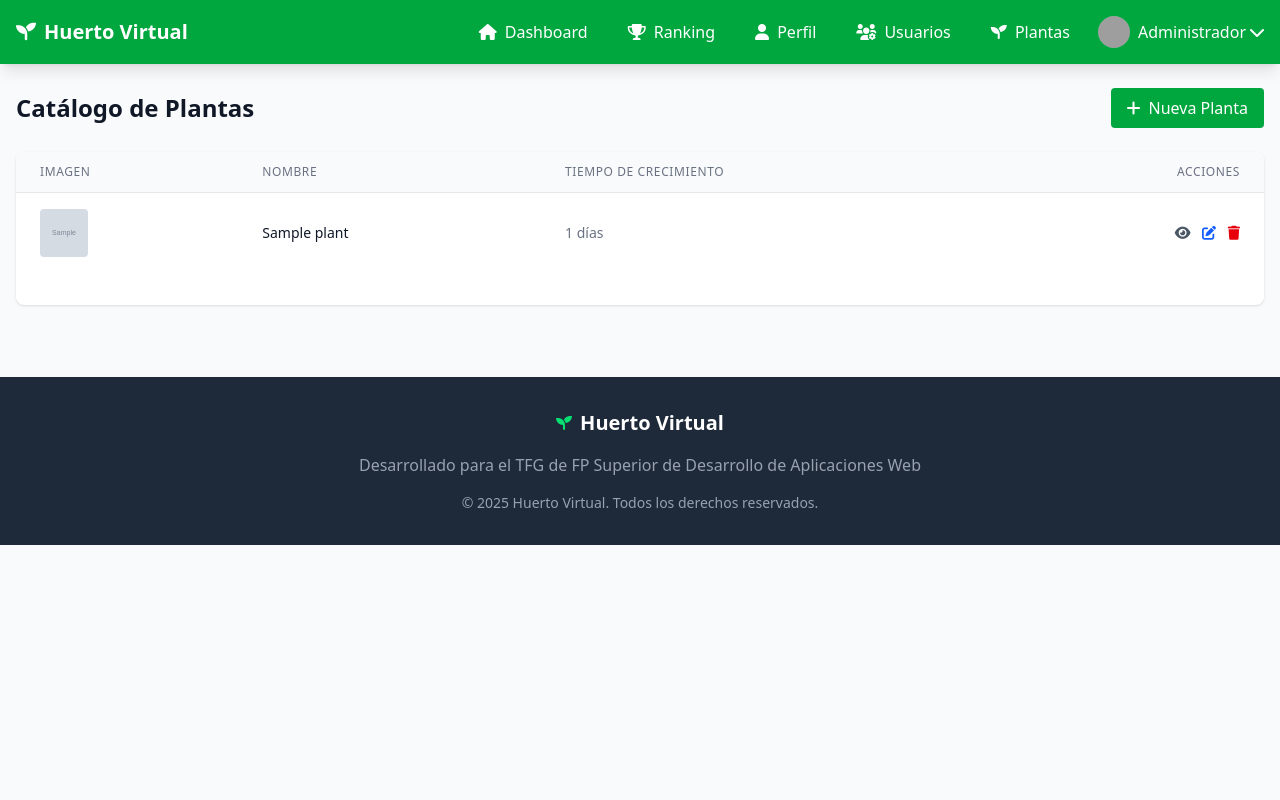
After one commit to Nvrafael/huerto-virtual, a Laravel app: page /admin/plants in a window 1280 px wide. The commit adds this page. Run offline with Laravel 12, Linux system fonts and the light colour scheme; a user stored in the database is signed in; data comes from the database, SQL or seed files in the repository; tables that the repository leaves empty hold one stand-in row (values such as "Sample post"); grey boxes marked "Sample" are stand-in pictures; style sheets or scripts are compiled from the project's sources; grey boxes are pictures that could not be loaded.

Commit message:
feat: Add plant management functionality for administrators
Co-authored-by: rafaelnavarrovillar <rafaelnavarrovillar@gmail.com>

```diff
--- /dev/null
+++ b/app/Http/Controllers/Admin/PlantController.php
@@ -0,0 +1,98 @@
+<?php
+
+namespace App\Http\Controllers\Admin;
+
+use App\Http\Controllers\Controller;
+use App\Models\Plant;
+use Illuminate\Http\Request;
+use Illuminate\Support\Facades\Storage;
+
+class PlantController extends Controller
+{
+    public function __construct()
+    {
+        $this->middleware(['auth', 'role:administrador']);
+    }
+
+    public function index()
+    {
+        $plants = Plant::orderBy('created_at', 'desc')->paginate(12);
+        return view('admin.plants.index', compact('plants'));
+    }
+
+    public function create()
+    {
+        return view('admin.plants.create');
+    }
+
+    public function store(Request $request)
+    {
+        $validated = $request->validate([
+            'name' => ['required', 'string', 'max:255'],
+            'growth_time_days' => ['required', 'integer', 'min:1', 'max:3650'],
+            'description' => ['nullable', 'string'],
+            'image' => ['nullable', 'image', 'mimes:jpeg,png,jpg,webp', 'max:2048'],
+        ]);
+
+        $imagePath = null;
+        if ($request->hasFile('image')) {
+            $imagePath = $request->file('image')->store('plants', 'public');
+        }
+
+        Plant::create([
+            'name' => $validated['name'],
+            'growth_time_days' => $validated['growth_time_days'],
+            'description' => $validated['description'] ?? null,
+            'image_path' => $imagePath,
+        ]);
+
+        return redirect()->route('admin.plants.index')->with('success', 'Planta creada correctamente.');
+    }
+
+    public function show(Plant $plant)
+    {
+        return view('admin.plants.show', compact('plant'));
+    }
+
+    public function edit(Plant $plant)
+    {
+        return view('admin.plants.edit', compact('plant'));
+    }
+
+    public function update(Request $request, Plant $plant)
+    {
+        $validated = $request->validate([
+            'name' => ['required', 'string', 'max:255'],
+            'growth_time_days' => ['required', 'integer', 'min:1', 'max:3650'],
+            'description' => ['nullable', 'string'],
+            'image' => ['nullable', 'image', 'mimes:jpeg,png,jpg,webp', 'max:2048'],
+        ]);
+
+        $data = [
+            'name' => $validated['name'],
+            'growth_time_days' => $validated['growth_time_days'],
+            'description' => $validated['description'] ?? null,
+        ];
+
+        if ($request->hasFile('image')) {
+            if ($plant->image_path) {
+                Storage::disk('public')->delete($plant->image_path);
+            }
+            $data['image_path'] = $request->file('image')->store('plants', 'public');
+        }
+
+        $plant->update($data);
+
+        return redirect()->route('admin.plants.index')->with('success', 'Planta actualizada correctamente.');
+    }
+
+    public function destroy(Plant $plant)
+    {
+        if ($plant->image_path) {
+            Storage::disk('public')->delete($plant->image_path);
+        }
+        $plant->delete();
+
+        return redirect()->route('admin.plants.index')->with('success', 'Planta eliminada correctamente.');
+    }
+}
--- /dev/null
+++ b/app/Models/Plant.php
@@ -0,0 +1,22 @@
+<?php
+
+namespace App\Models;
+
+use Illuminate\Database\Eloquent\Factories\HasFactory;
+use Illuminate\Database\Eloquent\Model;
+
+class Plant extends Model
+{
+    use HasFactory;
+
+    protected $fillable = [
+        'name',
+        'growth_time_days',
+        'description',
+        'image_path',
+    ];
+
+    protected $casts = [
+        'growth_time_days' => 'integer',
+    ];
+}
--- /dev/null
+++ b/resources/views/admin/plants/index.blade.php
@@ -0,0 +1,64 @@
+@extends('layouts.app')
+
+@section('title', 'Plantas - Administración')
+
+@section('content')
+<div class="space-y-6">
+    <div class="flex items-center justify-between">
+        <h1 class="text-2xl font-bold text-gray-900">Catálogo de Plantas</h1>
+        <a href="{{ route('admin.plants.create') }}" class="inline-flex items-center px-4 py-2 bg-green-600 text-white rounded hover:bg-green-700">
+            <i class="fas fa-plus mr-2"></i> Nueva Planta
+        </a>
+    </div>
+
+    <div class="bg-white shadow rounded-lg overflow-hidden">
+        <table class="min-w-full divide-y divide-gray-200">
+            <thead class="bg-gray-50">
+                <tr>
+                    <th class="px-6 py-3 text-left text-xs font-medium text-gray-500 uppercase tracking-wider">Imagen</th>
+                    <th class="px-6 py-3 text-left text-xs font-medium text-gray-500 uppercase tracking-wider">Nombre</th>
+                    <th class="px-6 py-3 text-left text-xs font-medium text-gray-500 uppercase tracking-wider">Tiempo de crecimiento</th>
+                    <th class="px-6 py-3 text-right text-xs font-medium text-gray-500 uppercase tracking-wider">Acciones</th>
+                </tr>
+            </thead>
+            <tbody class="bg-white divide-y divide-gray-200">
+                @forelse($plants as $plant)
+                    <tr>
+                        <td class="px-6 py-4 whitespace-nowrap">
+                            @if($plant->image_path)
+                                <img src="{{ asset('storage/' . $plant->image_path) }}" alt="{{ $plant->name }}" class="h-12 w-12 rounded object-cover">
+                            @else
+                                <div class="h-12 w-12 rounded bg-gray-100 flex items-center justify-center text-gray-400">
+                                    <i class="fas fa-image"></i>
+                                </div>
+                            @endif
+                        </td>
+                        <td class="px-6 py-4 whitespace-nowrap text-sm text-gray-900">{{ $plant->name }}</td>
+                        <td class="px-6 py-4 whitespace-nowrap text-sm text-gray-500">{{ $plant->growth_time_days }} días</td>
+                        <td class="px-6 py-4 whitespace-nowrap text-right text-sm font-medium space-x-2">
+                            <a href="{{ route('admin.plants.show', $plant) }}" class="text-gray-600 hover:text-gray-900">
+                                <i class="fas fa-eye"></i>
+                            </a>
+                            <a href="{{ route('admin.plants.edit', $plant) }}" class="text-blue-600 hover:text-blue-900">
+                                <i class="fas fa-edit"></i>
+                            </a>
+                            <form action="{{ route('admin.plants.destroy', $plant) }}" method="POST" class="inline" onsubmit="return confirm('¿Eliminar esta planta?');">
+                                @csrf
+                                @method('DELETE')
+                                <button type="submit" class="text-red-600 hover:text-red-900">
+                                    <i class="fas fa-trash"></i>
+                                </button>
+                            </form>
+                        </td>
+                    </tr>
+                @empty
+                    <tr>
+                        <td colspan="4" class="px-6 py-8 text-center text-gray-500">No hay plantas registradas.</td>
+                    </tr>
+                @endforelse
+            </tbody>
+        </table>
+        <div class="px-6 py-4">{{ $plants->links() }}</div>
+    </div>
+</div>
+@endsection
--- a/resources/views/layouts/app.blade.php
+++ b/resources/views/layouts/app.blade.php
@@ -41,7 +41,10 @@
 
                             @if(auth()->user()->hasRole('administrador'))
                                 <a href="{{ route('admin.users.index') }}" class="text-white hover:text-green-200 px-3 py-2 rounded-md">
-                                    <i class="fas fa-cog mr-1"></i> Admin
+                                    <i class="fas fa-users-cog mr-1"></i> Usuarios
+                                </a>
+                                <a href="{{ route('admin.plants.index') }}" class="text-white hover:text-green-200 px-3 py-2 rounded-md">
+                                    <i class="fas fa-seedling mr-1"></i> Plantas
                                 </a>
                             @endif
                         </div>
--- a/routes/web.php
+++ b/routes/web.php
@@ -5,6 +5,7 @@ use App\Http\Controllers\Auth\LoginController;
 use App\Http\Controllers\Auth\RegisterController;
 use App\Http\Controllers\UserController;
 use App\Http\Controllers\Admin\UserManagementController;
+use App\Http\Controllers\Admin\PlantController;
 
 // Página principal
 Route::get('/', function () {
@@ -45,4 +46,7 @@ Route::middleware(['auth', 'role:administrador'])->prefix('admin')->name('admin.
     Route::resource('users', UserManagementController::class);
     Route::post('users/{user}/reset-points', [UserManagementController::class, 'resetPoints'])->name('users.reset-points');
     Route::post('users/{user}/add-points', [UserManagementController::class, 'addPoints'])->name('users.add-points');
+
+    // Catálogo de plantas
+    Route::resource('plants', PlantController::class);
 });
```
Also changed, not shown: resources/views/admin/plants/create.blade.php (added, +47 -0 lines), resources/views/admin/plants/edit.blade.php (added, +57 -0 lines), resources/views/admin/plants/show.blade.php (added, +51 -0 lines), resources/views/dashboard.blade.php (+7 -2 lines), database/migrations/2025_10_07_120000_create_plants_table.php (added).
